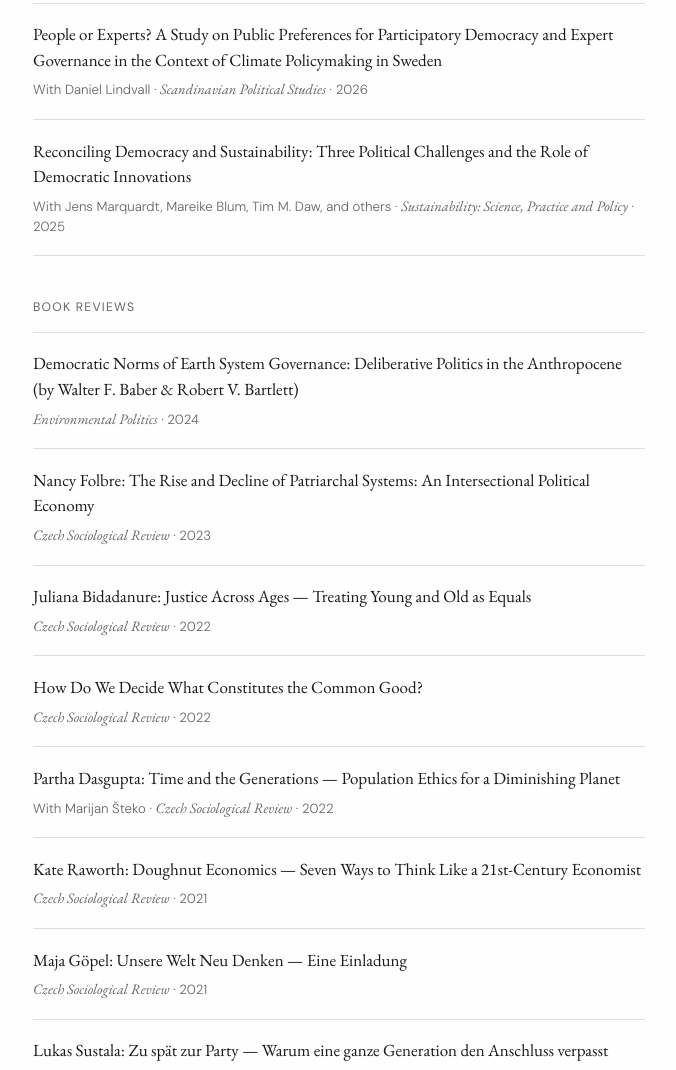
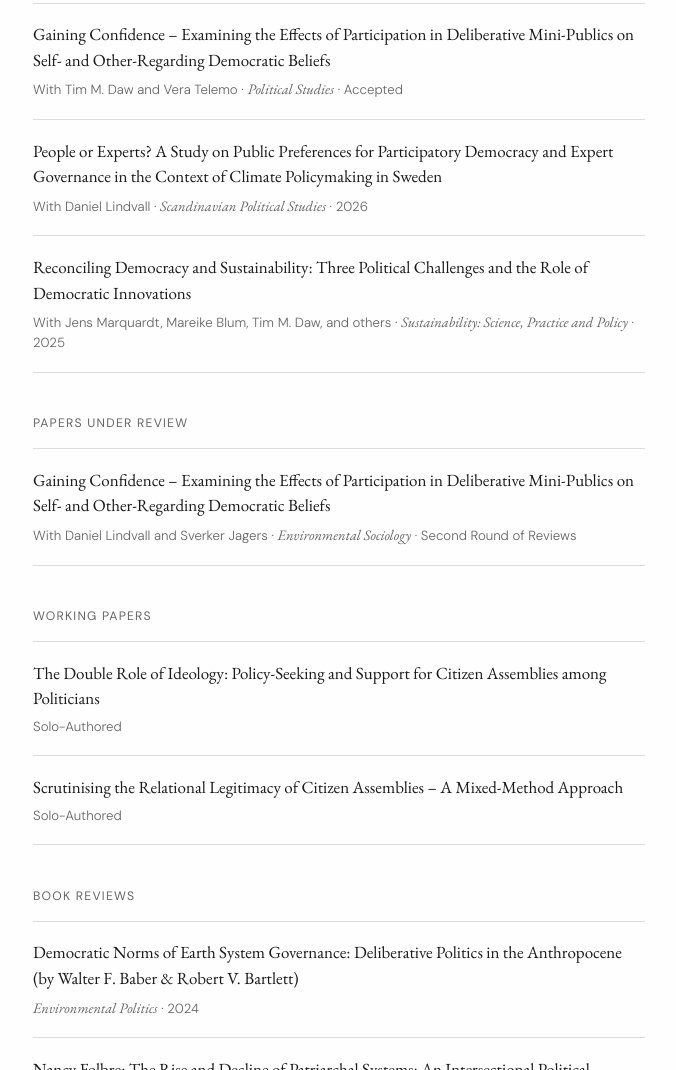
Before and after one commit to frederik-pfeiffer/frederik-pfeiffer.github.io, a plain HTML site: page publications.html in a window 1280 px wide. Shown: the part 252-1322 px from the top of the page, without its empty margins (301-977 px from the left). Drawn offline with nearby package versions, Linux system fonts and the light colour scheme.

Commit message:
Update publications.html

```diff
--- a/publications.html
+++ b/publications.html
@@ -160,7 +160,18 @@
 
       <li class="pub-item">
         <div class="pub-title">
-          <a href="https://gup.ub.gu.se/publication/363171" target="_blank">
+          <a href="" target="_blank">
+            Gaining Confidence – Examining the Effects of Participation in Deliberative Mini-Publics on Self- and Other-Regarding Democratic Beliefs
+          </a>
+        </div>
+        <div class="pub-meta">
+          With Tim M. Daw and Vera Telemo &middot; <em>Political Studies</em> &middot; Accepted
+        </div>
+      </li>
+
+      <li class="pub-item">
+        <div class="pub-title">
+          <a href="https://doi.org/10.1111/1467-9477.70041" target="_blank">
             People or Experts? A Study on Public Preferences for Participatory Democracy and Expert Governance in the Context of Climate Policymaking in Sweden
           </a>
         </div>
@@ -171,12 +182,55 @@
 
       <li class="pub-item">
         <div class="pub-title">
-          <a href="https://gup.ub.gu.se/publication/350839" target="_blank">
+          <a href="https://doi.org/10.1080/15487733.2025.2504239" target="_blank">
             Reconciling Democracy and Sustainability: Three Political Challenges and the Role of Democratic Innovations
           </a>
         </div>
         <div class="pub-meta">
           With Jens Marquardt, Mareike Blum, Tim M. Daw, and others &middot; <em>Sustainability: Science, Practice and Policy</em> &middot; 2025
+        </div>
+      </li>
+
+    </ul>
+
+    <p class="section-label">Papers Under Review</p>
+    <ul class="pub-list">
+
+      <li class="pub-item">
+        <div class="pub-title">
+          <a href="" target="_blank">
+            Gaining Confidence – Examining the Effects of Participation in Deliberative Mini-Publics on Self- and Other-Regarding Democratic Beliefs
+          </a>
+        </div>
+        <div class="pub-meta">
+          With Daniel Lindvall and Sverker Jagers &middot; <em>Environmental Sociology</em> &middot; Second Round of Reviews
+        </div>
+      </li>
+
+    </ul>
+
+    <p class="section-label">Working Papers</p>
+    <ul class="pub-list">
+
+      <li class="pub-item">
+        <div class="pub-title">
+          <a href="" target="_blank">
+            The Double Role of Ideology: Policy-Seeking and Support for Citizen Assemblies among Politicians
+          </a>
+        </div>
+        <div class="pub-meta">
+          Solo-Authored
+        </div>
+      </li>
+
+      <li class="pub-item">
+        <div class="pub-title">
+          <a href="" target="_blank">
+            Scrutinising the Relational Legitimacy of Citizen Assemblies – A Mixed-Method Approach
+          </a>
+        </div>
+        <div class="pub-meta">
+          Solo-Authored
         </div>
       </li>
 
```
